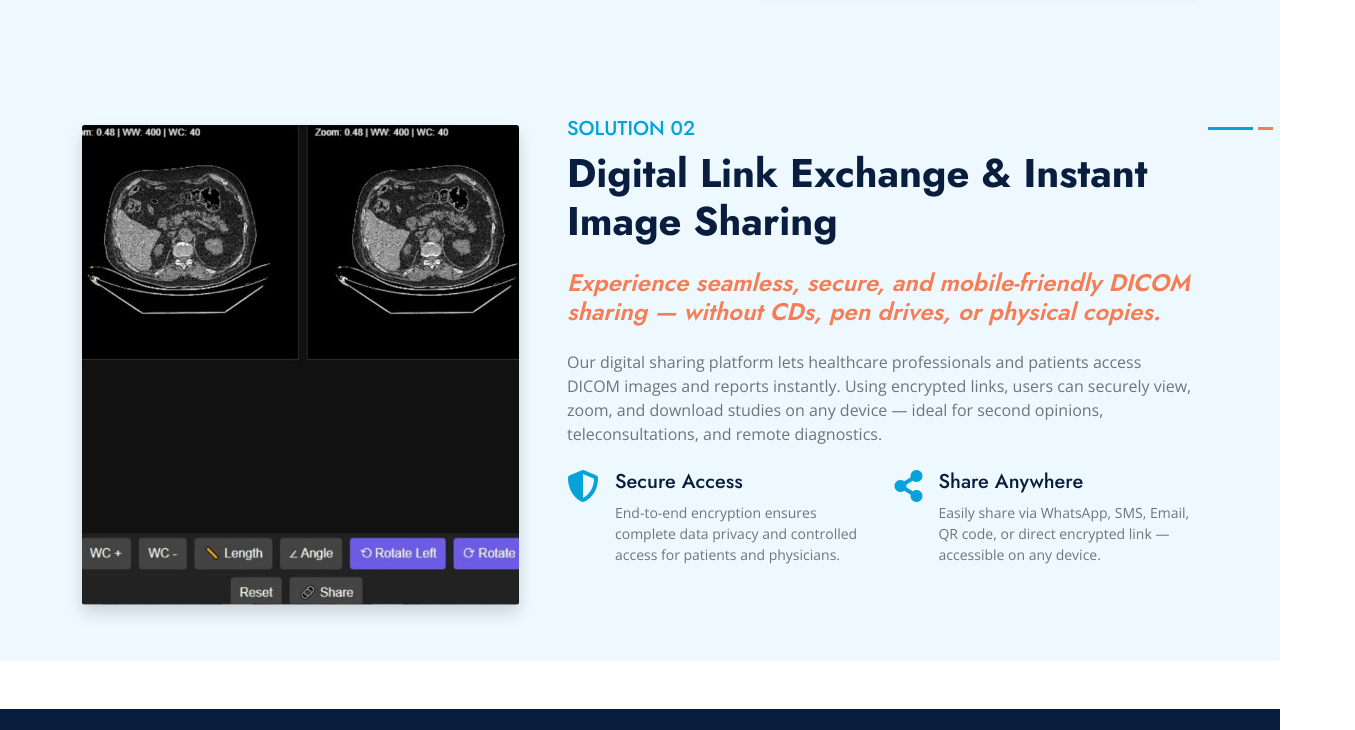
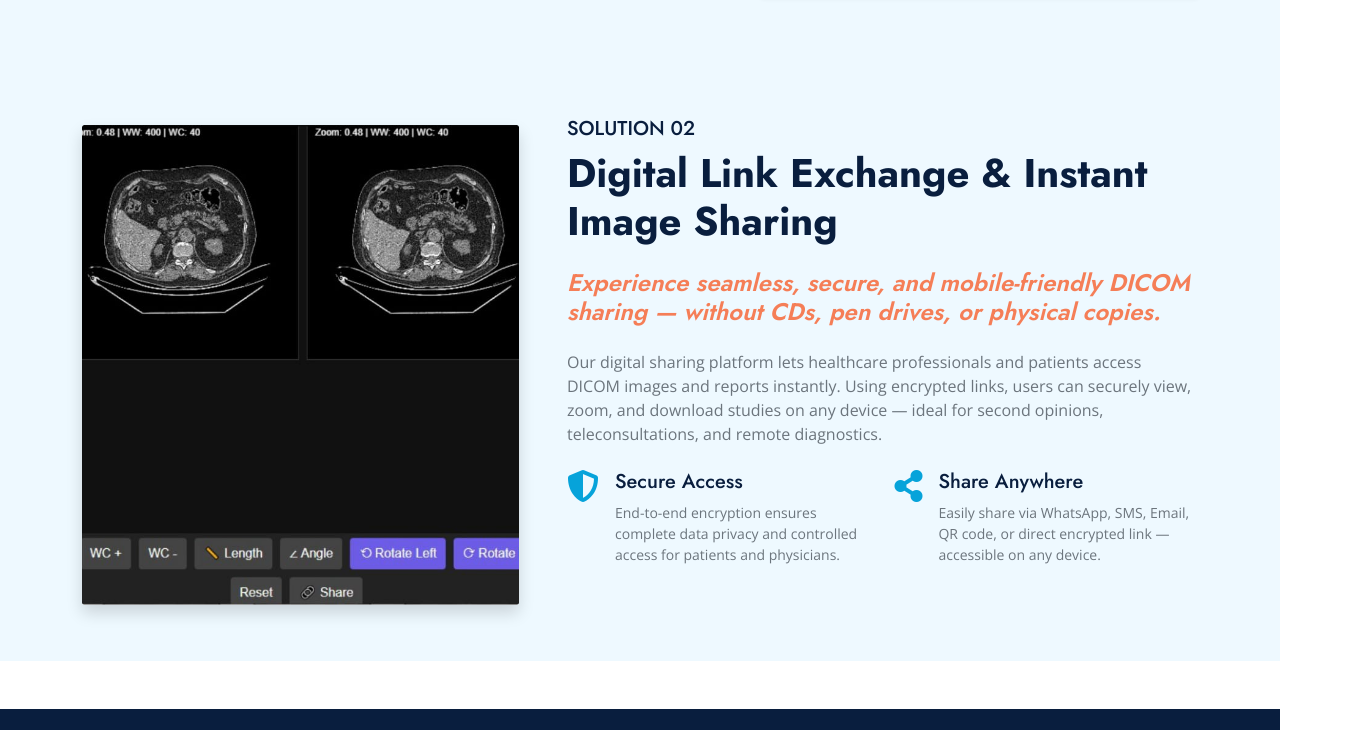
Before and after one commit to vipinyadav1605/Glocal_website_build, a plain HTML site: page solutions.html in a window 1280 px wide. Shown: the part 941-1671 px from the top of the page, 1355 px wide, since content can reach past the window. Drawn offline with nearby package versions, Linux system fonts and the light colour scheme.

Commit message:
frontend one

```diff
--- a/solutions.html
+++ b/solutions.html
@@ -142,7 +142,7 @@
             <!-- Right Content Section -->
             <div class="col-lg-7 order-lg-2 order-1">
                 <div class="section-title mb-4">
-                    <h5 class="position-relative  text-primary text-uppercase">Solution 02</h5>
+                    <h5 class="text-uppercase">Solution 02</h5>
                     <h1 class="fw-bold mb-3">Digital Link Exchange & Instant Image Sharing</h1>
                 </div>
 
```
